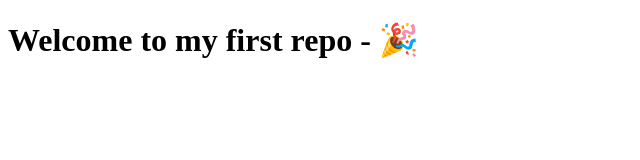
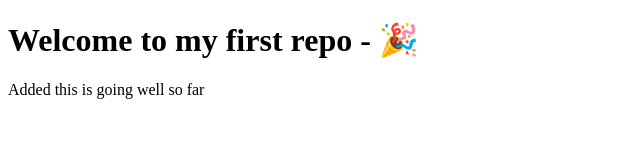
Before and after one commit to Tijanif/boolean-uk-first-repo, a website: page index.html in a window 1280 px wide. Shown: the whole page, without its empty margins (0-640 px from the left). Drawn offline with Linux system fonts and the light colour scheme.

Commit message:
Updated my first repo

```diff
--- a/index.html
+++ b/index.html
@@ -8,5 +8,6 @@
   </head>
   <body>
     <h1>Welcome to my first repo - 🎉</h1>
+    <p>Added this is going well so far</p>
   </body>
 </html>
```
